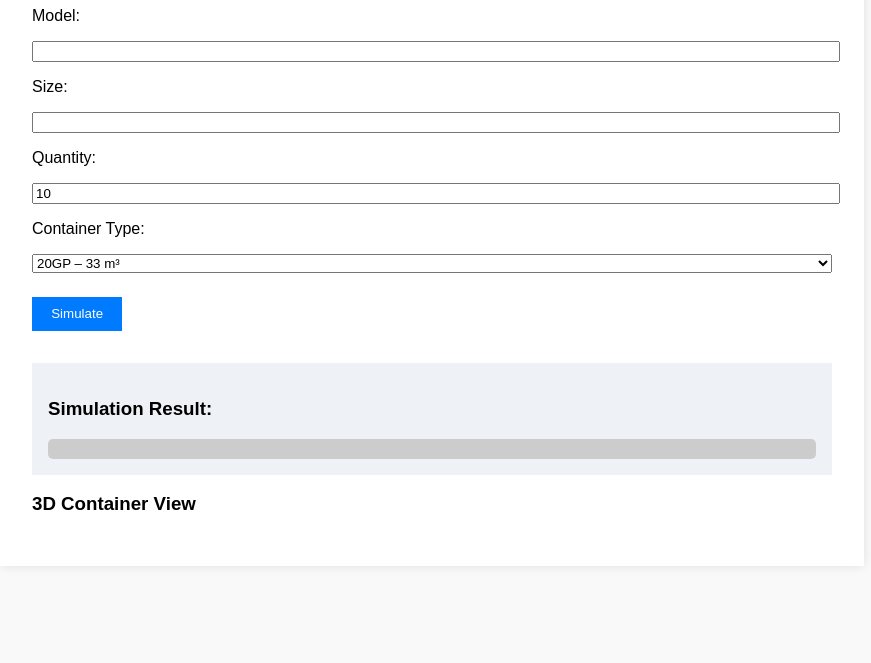
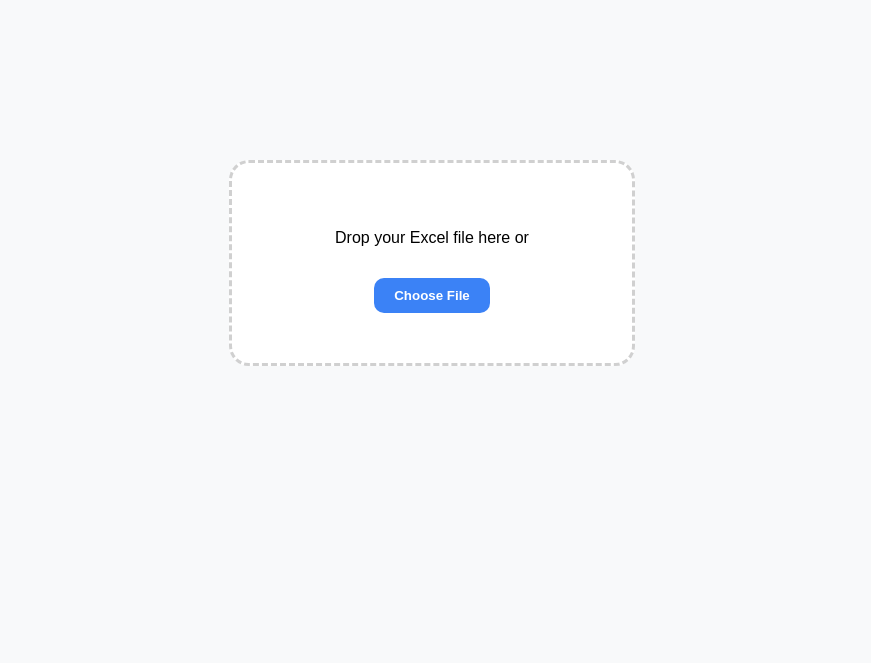
Before and after one commit to ShafahmadxX69/StuffingULI, a plain HTML site: page index.html in a window 1280 px wide. Shown: the part 137-800 px from the top of the page, without its empty margins (208-1079 px from the left). Drawn offline with nearby package versions, Linux system fonts and the light colour scheme.

Commit message:
Update index.html

```diff
--- a/index.html
+++ b/index.html
@@ -1,52 +1,44 @@
 <!DOCTYPE html>
 <html lang="en">
 <head>
-  <meta charset="UTF-8" />
-  <meta name="viewport" content="width=device-width, initial-scale=1.0"/>
-  <title>StuffingSim 3D</title>
-  <link rel="stylesheet" href="style.css" />
+  <meta charset="UTF-8">
+  <meta name="viewport" content="width=device-width, initial-scale=1.0">
+  <title>Stuffing List Uploader</title>
+  <style>
+    body {
+      font-family: 'Poppins', sans-serif;
+      background: #f8f9fa;
+      display: flex; justify-content: center; align-items: center;
+      height: 100vh; margin: 0;
+    }
+    .drop-zone {
+      width: 400px; height: 200px;
+      border: 3px dashed #d0d0d0;
+      border-radius: 20px;
+      background: white;
+      display: flex; flex-direction: column; align-items: center; justify-content: center;
+      transition: 0.3s;
+      text-align: center;
+    }
+    .drop-zone.dragover { border-color: #3b82f6; background: #eaf3ff; }
+    .drop-zone input { display: none; }
+    button {
+      margin-top: 15px; padding: 10px 20px;
+      border: none; border-radius: 10px;
+      background: #3b82f6; color: white; font-weight: bold;
+      cursor: pointer; transition: 0.3s;
+    }
+    button:hover { background: #2563eb; }
+  </style>
 </head>
 <body>
-  <div class="container">
-    <h1>StuffingSim – 3D Container Stuffing Simulator</h1>
-
-    <section class="input-section">
-      <label for="model">Model:</label>
-      <input list="model-list" id="model" name="model">
-      <datalist id="model-list"></datalist>
-
-      <label for="size">Size:</label>
-      <input list="size-list" id="size" name="size">
-      <datalist id="size-list"></datalist>
-
-      <label for="qty">Quantity:</label>
-      <input type="number" id="qty" value="10" />
-
-      <label for="container">Container Type:</label>
-      <select id="container">
-        <option value="20GP">20GP – 33 m³</option>
-        <option value="40GP">40GP – 67 m³</option>
-        <option value="40HQ">40HQ – 76 m³</option>
-      </select>
-
-      <button onclick="simulateStuffing()">Simulate</button>
-    </section>
-
-    <section class="result-section">
-      <h3>Simulation Result:</h3>
-      <div id="result"></div>
-      <div class="status-indicator">
-        <div id="load-bar"></div>
-      </div>
-    </section>
-
-    <section class="canvas-section">
-      <h3>3D Container View</h3>
-      <div id="canvas3d"></div>
-    </section>
+  <div class="drop-zone" id="dropZone">
+    <p>Drop your Excel file here or</p>
+    <button id="fileBtn">Choose File</button>
+    <input type="file" id="fileInput" accept=".xlsx, .xls">
   </div>
 
-  <!-- JS Module -->
-  <script type="module" src="main.js"></script>
+  <script src="https://cdn.jsdelivr.net/npm/xlsx/dist/xlsx.full.min.js"></script>
+  <script src="script.js"></script>
 </body>
 </html>
```
